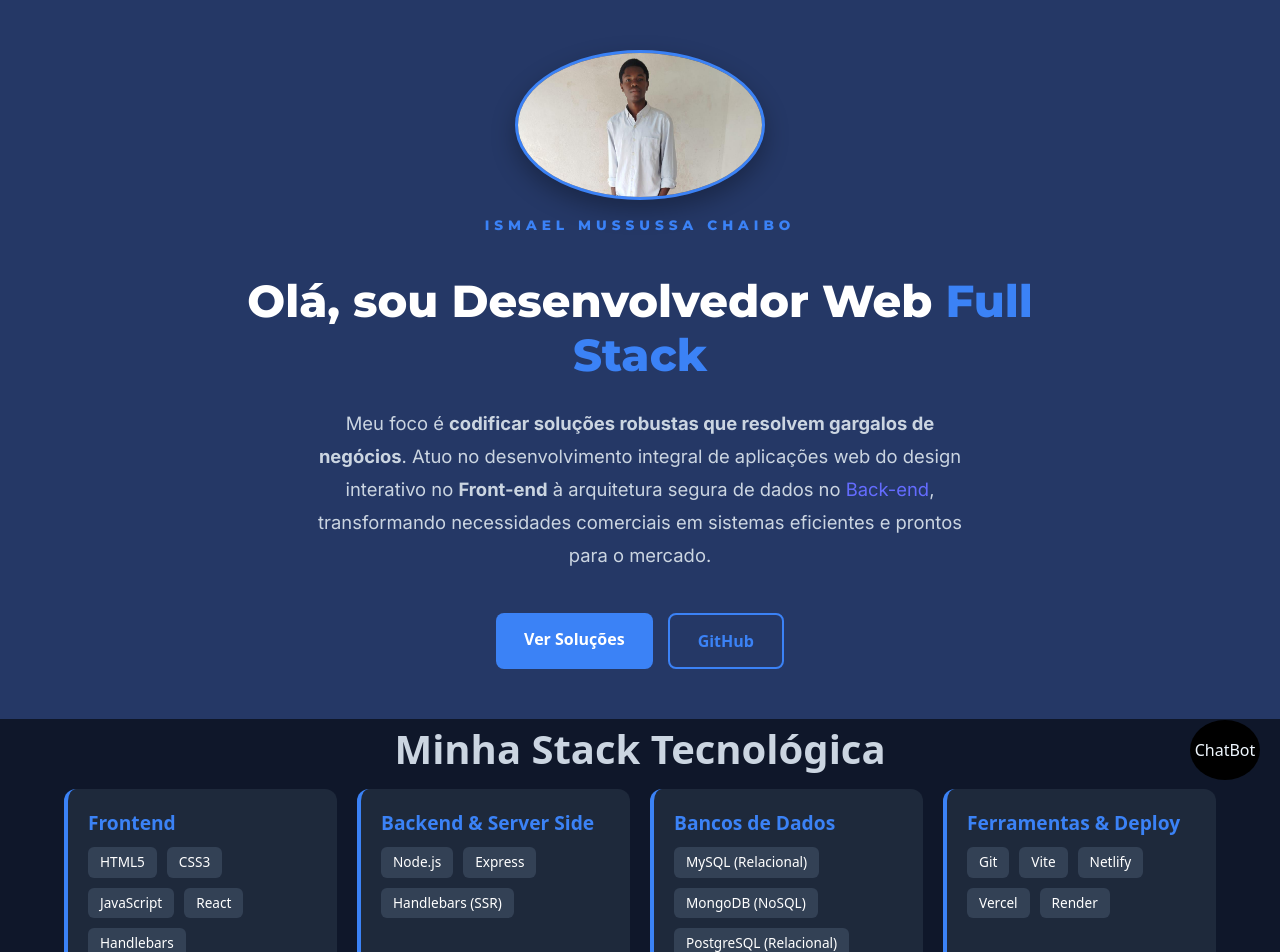
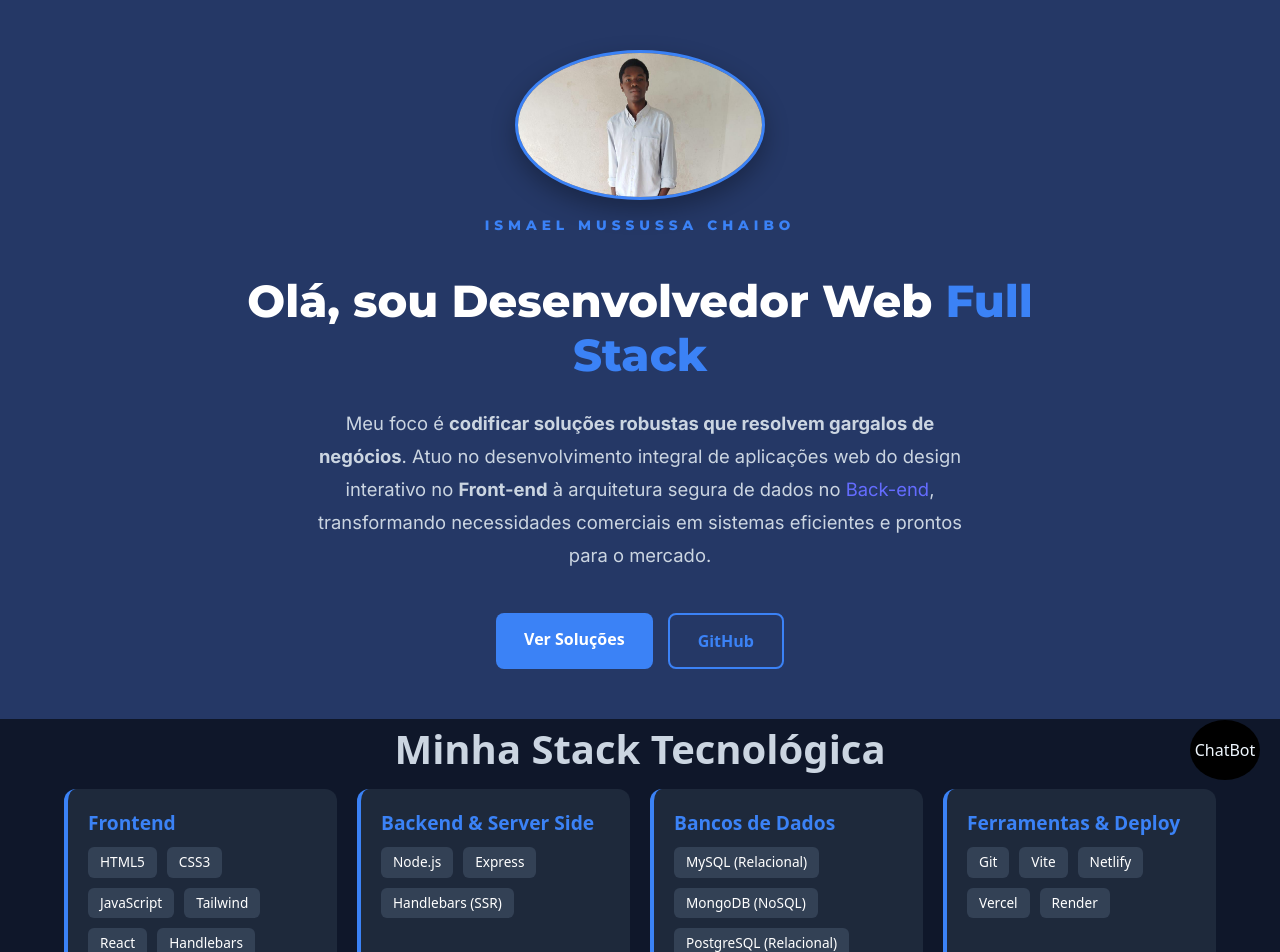
Before and after one commit to Mussussa/protfolio, a React (Vite) app: page / in a window 1280 px wide. Shown: the top 952 px of the page. Built offline with nearby package versions, Linux system fonts and the light colour scheme; no server answers.

Commit message:
tailwind

```diff
--- a/src/components/Skills.jsx
+++ b/src/components/Skills.jsx
@@ -5,7 +5,7 @@ const Skills = () => {
   const skillGroups = [
     {
       title: "Frontend",
-      tools: ["HTML5", "CSS3", "JavaScript", "React", "Handlebars"]
+      tools: ["HTML5", "CSS3", "JavaScript", "Tailwind", "React", "Handlebars"]
     },
     {
       title: "Backend & Server Side",
```
